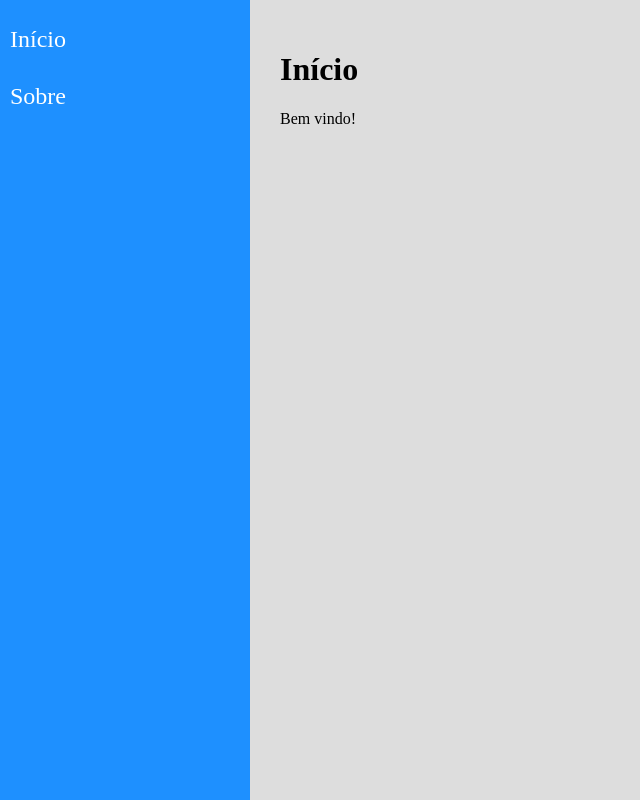
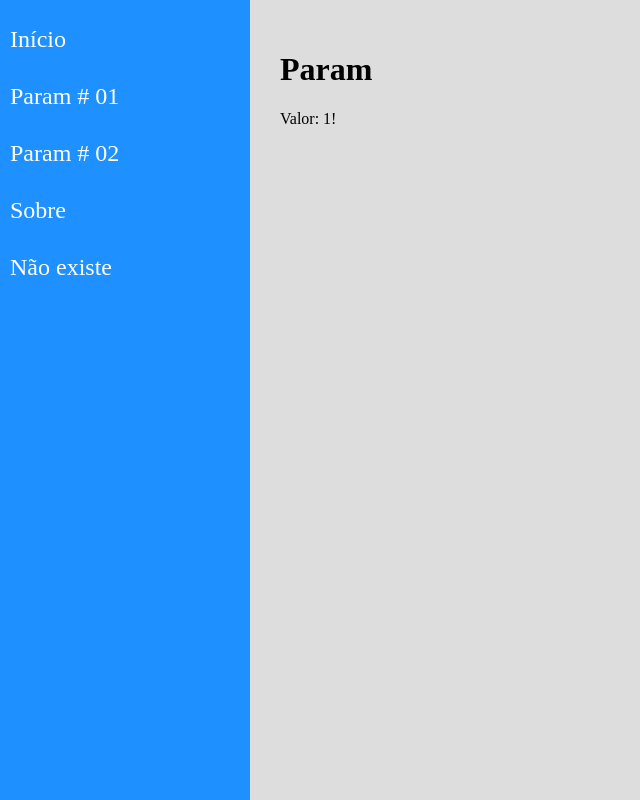
Before and after one commit to DevDaniloFerrari/navegacao-react, a React (Create React App) app: page /param/1 in a window 1280 px wide. Shown: the whole page, without its empty margins (0-640 px from the left). Built offline with nearby package versions, Linux system fonts and the light colour scheme.

Commit message:
implementando rota com parametro

```diff
--- a/src/components/layout/Content.jsx
+++ b/src/components/layout/Content.jsx
@@ -3,6 +3,7 @@ import './Content.css'
 import { Switch, Route } from 'react-router-dom'
 import About from '../../views/examples/About'
 import Home from '../../views/examples/Home'
+import Param from '../../views/examples/Param'
 
 export default function Content() {
     return (
@@ -11,7 +12,10 @@ export default function Content() {
                 <Route path="/about">
                     <About></About>
                 </Route>
-                <Route path="/">
+                <Route path="/param/:id">
+                    <Param></Param>
+                </Route>
+                <Route exact path="/">
                     <Home></Home>
                 </Route>
             </Switch>
--- a/src/components/layout/Menu.jsx
+++ b/src/components/layout/Menu.jsx
@@ -8,7 +8,10 @@ export default function Menu() {
             <nav>
                 <ul>
                     <li><Link to="/">Início</Link></li>
+                    <li><Link to="/param/123">Param # 01</Link></li>
+                    <li><Link to="/param/abc">Param # 02</Link></li>
                     <li><Link to="/about">Sobre</Link></li>
+                    <li><Link to="/naoExiste">Não existe</Link></li>
                 </ul>
             </nav>
         </aside>
--- a/src/views/examples/About.jsx
+++ b/src/views/examples/About.jsx
@@ -4,7 +4,7 @@ export default function About() {
     return (
         <div className="About">
             <h1>Sobre</h1>
-            <p>O nosso sistema foi criado...</p>
+            <h2>O nosso sistema foi criado...</h2>
         </div>
     )
 }
--- a/src/views/examples/Home.jsx
+++ b/src/views/examples/Home.jsx
@@ -4,7 +4,7 @@ export default function Home() {
     return (
         <div className="Home">
             <h1>Início</h1>
-            <p>Bem vindo!</p>
+            <hs>Bem vindo!</hs>
         </div>
     )
 }
--- /dev/null
+++ b/src/views/examples/Param.jsx
@@ -0,0 +1,15 @@
+import React from 'react'
+
+import { useParams } from 'react-router-dom'
+
+export default function Param() {
+
+    const { id } = useParams();
+
+    return (
+        <div className="Param">
+            <h1>Param</h1>
+            <p>Valor: {id}!</p>
+        </div>
+    )
+}
```
